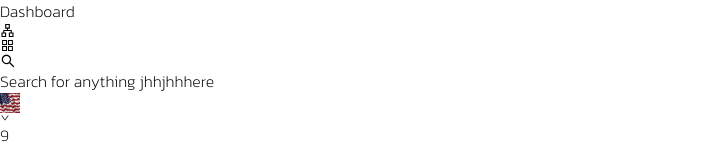
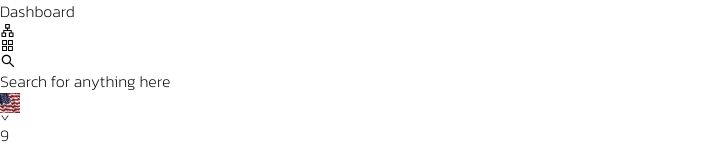
Before and after one commit to macdonald16/Dashboard, a React (Vite) app: page / in a window 1280 px wide. Shown: the part 165-311 px from the top of the page, without its empty margins (0-703 px from the left). Built offline with nearby package versions, Linux system fonts and the light colour scheme.

Commit message:
commit 2

```diff
--- a/src/components/Header.jsx
+++ b/src/components/Header.jsx
@@ -28,7 +28,7 @@ import {
               <span className="p-2 text-yellow-200">
                 <AiOutlineSearch />
               </span>
-              <h1 className="text-yellow-200 p-1">Search for anything jhhjhhhere</h1>
+              <h1 className="text-yellow-200 p-1">Search for anything here</h1>
             </div>
             <div className="grid grid-cols-3">
               <div
```
